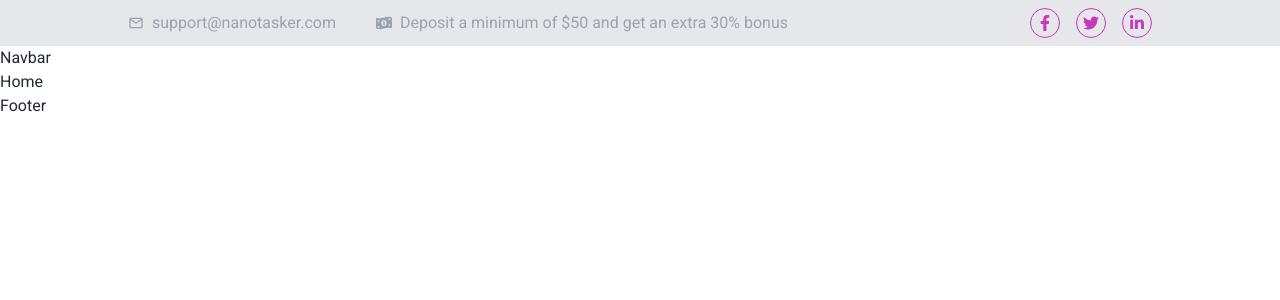
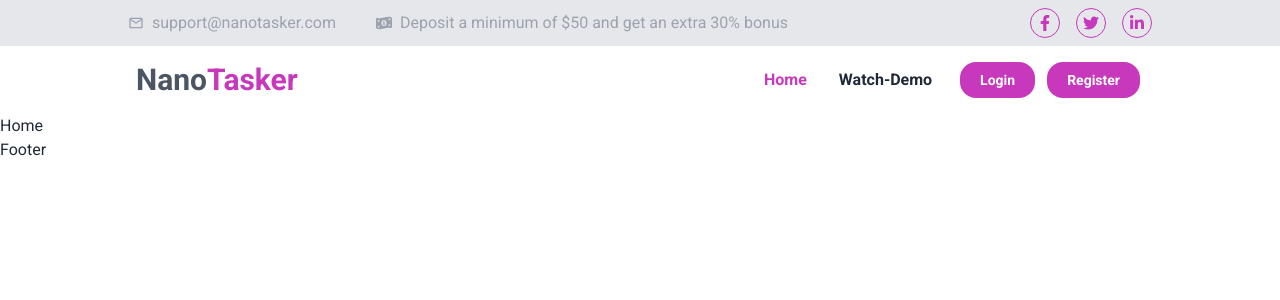
Before and after one commit to developerssaddam/nano-tasker-client, a React (Vite) app: page / in a window 1280 px wide. Shown: the top 300 px of the page. Built offline with nearby package versions, Linux system fonts and the light colour scheme.

Commit message:
added navbar

```diff
--- /dev/null
+++ b/src/components/Navbar/Navbar.css
@@ -0,0 +1,13 @@
+#menu li a {
+  background-color: #fff;
+  font-size: 16px;
+  font-weight: 600;
+}
+
+#menu li a.active {
+  color: #C738BD;
+}
+
+.dropdown .menu {
+  right: 0;
+}
--- a/src/components/Navbar/Navbar.jsx
+++ b/src/components/Navbar/Navbar.jsx
@@ -1,9 +1,68 @@
+import { Link, NavLink } from "react-router-dom";
 
+import { FiMenu } from "react-icons/fi";
+import "./Navbar.css";
 
 const Navbar = () => {
   return (
-    <div>Navbar</div>
-  )
-}
+    <div className="navbar bg-base-100 max-w-5xl mx-auto">
+      <div className="navbar-start">
+        <Link to="/">
+          <h1 className="text-3xl font-bold text-gray-600">
+            Nano<span className="text-primary_color">Tasker</span>
+          </h1>
+        </Link>
+      </div>
 
-export default Navbar
+      <div className="navbar-end">
+        <div className="navbar-center hidden lg:flex">
+          <ul id="menu" className="menu menu-horizontal px-1">
+            <li>
+              <NavLink to="/">Home</NavLink>
+            </li>
+
+            <li>
+              <NavLink to="https://www.youtube.com/watch?v=ZtufUJhJzao">
+                Watch-Demo
+              </NavLink>
+            </li>
+            <button className="font-semibold bg-primary_color text-white rounded-2xl mx-3 px-5 py-2">
+              Login
+            </button>
+            <button className="font-semibold bg-primary_color text-white rounded-2xl px-5 py-2">
+              Register
+            </button>
+          </ul>
+        </div>
+        <div className="dropdown">
+          <div tabIndex={0} role="button" className="btn btn-ghost lg:hidden">
+            <FiMenu className="text-2xl" />
+          </div>
+          <ul
+            id="menu"
+            tabIndex={0}
+            className="menu menu-sm dropdown-content mt-3 z-[1] p-2 shadow bg-base-100 rounded-box w-52"
+          >
+            <li>
+              <NavLink to="/">Home</NavLink>
+            </li>
+
+            <li>
+              <NavLink to="/youtube.com">Watch-Demo</NavLink>
+            </li>
+
+            <li>
+              <NavLink to="/login">Login</NavLink>
+            </li>
+
+            <li>
+              <NavLink to="/register">Register</NavLink>
+            </li>
+          </ul>
+        </div>
+      </div>
+    </div>
+  );
+};
+
+export default Navbar;
--- a/src/components/TopHeader/TopHeader.jsx
+++ b/src/components/TopHeader/TopHeader.jsx
@@ -24,19 +24,22 @@
 
         <div>
           <ul id="social_top" className="flex items-center gap-4">
-            <Link>
+            <Link
+              target="blank"
+              to="https://web.facebook.com/profile.php?id=100015157110543"
+            >
               <li>
                 <FaFacebookF />
               </li>
             </Link>
 
-            <Link>
+            <Link target="blank" to="https://x.com/Saddam4505">
               <li>
                 <FaTwitter />
               </li>
             </Link>
 
-            <Link>
+            <Link target="blank" to="https://linkedin.com/in/developer-saddam">
               <li>
                 <FaLinkedinIn />
               </li>
```
